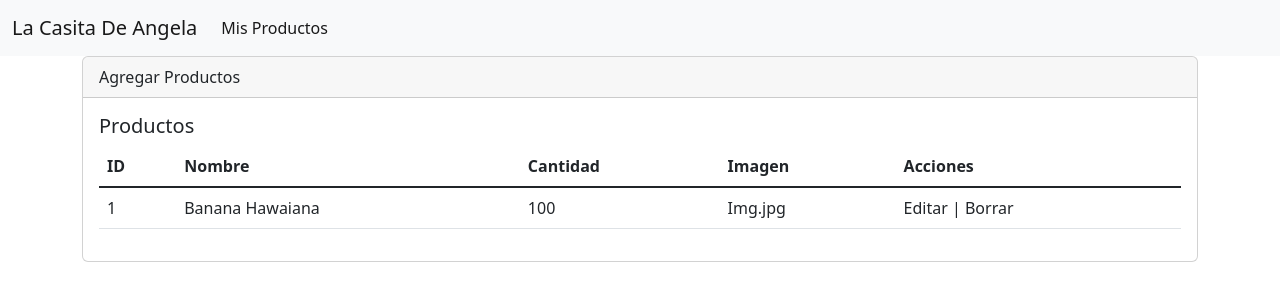
After one commit to FoxtrotCN/La-Casita-De-Angela, a Django app: page /products/ in a window 1280 px wide. The commit adds this page. Shown: the top 301 px of the page. Run offline with Django 4.2, Linux system fonts and the light colour scheme.

Commit message:
Configuring the templates and its routes with his respective views.

```diff
--- a/LaCasitaDeAngela/urls.py
+++ b/LaCasitaDeAngela/urls.py
@@ -18,5 +18,5 @@ from django.urls import path, include
 
 urlpatterns = [
     path('admin/', admin.site.urls),
-    path('shop-login/', include('Shop.urls'))
+    path('', include('Shop.urls'))
 ]
--- a/Shop/templates/base.html
+++ b/Shop/templates/base.html
@@ -12,7 +12,7 @@
 
 <nav class="navbar navbar-expand-lg bg-light">
     <div class="container-fluid">
-        <a class="navbar-brand" href="#">La Casita De Angela</a>
+        <a class="navbar-brand" href="{% url 'shop' %}">La Casita De Angela</a>
         <button class="navbar-toggler" type="button" data-bs-toggle="collapse" data-bs-target="#navbarSupportedContent"
                 aria-controls="navbarSupportedContent" aria-expanded="false" aria-label="Toggle navigation">
             <span class="navbar-toggler-icon"></span>
@@ -20,7 +20,7 @@
         <div class="collapse navbar-collapse" id="navbarSupportedContent">
             <ul class="navbar-nav me-auto mb-2 mb-lg-0">
                 <li class="nav-item">
-                    <a class="nav-link active" aria-current="page" href="#">Mis Productos</a>
+                    <a class="nav-link active" aria-current="page" href="{% url 'products' %}">Mis Productos</a>
                 </li>
             </ul>
         </div>
--- a/Shop/templates/index.html
+++ b/Shop/templates/login.html
@@ -34,7 +34,7 @@
                             <label class="form-check-label" for="form1Example3"> Remember password </label>
                         </div>
 
-                        <button class="btn btn-primary btn-lg btn-block" type="submit">Login</button>
+                        <a href="{% url 'shop' %}"><button class="btn btn-primary btn-lg btn-block" type="submit">Login</button></a>
 
                         <hr class="my-4">
 
--- /dev/null
+++ b/Shop/templates/products/edit.html
@@ -0,0 +1,5 @@
+{% extends "base.html" %}
+
+{% block content %}
+    Form to edit product
+{% endblock %}
--- /dev/null
+++ b/Shop/templates/products/index.html
@@ -0,0 +1,37 @@
+{% extends "base.html" %}
+
+{% block content %}
+
+    <div class="card">
+        <div class="card-header">
+            Agregar Productos
+        </div>
+        <div class="card-body">
+            <h5 class="card-title">Productos</h5>
+
+            <table class="table">
+                <thead>
+                <tr>
+                    <th scope="col">ID</th>
+                    <th scope="col">Nombre</th>
+                    <th scope="col">Cantidad</th>
+                    <th scope="col">Imagen</th>
+                    <th scope="col">Acciones</th>
+                </tr>
+                </thead>
+                <tbody class="table-group-divider">
+                <tr>
+
+                    <td>1</td>
+                    <td>Banana Hawaiana</td>
+                    <td>100</td>
+                    <td>Img.jpg</td>
+                    <td>Editar | Borrar</td>
+                </tr>
+
+                </tbody>
+            </table>
+        </div>
+    </div>
+
+{% endblock %}
--- /dev/null
+++ b/Shop/templates/products/make.html
@@ -0,0 +1,5 @@
+{% extends "base.html" %}
+
+{% block content %}
+    Form to add new products
+{% endblock %}
--- a/Shop/urls.py
+++ b/Shop/urls.py
@@ -4,5 +4,7 @@ from . import views
 
 urlpatterns = [
     path('', views.index),
-    path('shop/', views.shop)
+    path('shop/', views.shop, name="shop"),
+    path('products/', views.products, name="products"),
+
 ]
--- a/Shop/views.py
+++ b/Shop/views.py
@@ -3,8 +3,12 @@ from django.shortcuts import render
 
 
 def index(request):
-    return render(request, 'index.html')
+    return render(request, 'login.html')
 
 
 def shop(request):
-    return render(request, 'base.html')
+    return render(request, 'products/make.html')
+
+
+def products(request):
+    return render(request, 'products/index.html')
```
Also changed, not shown: Shop/templates/products/form.html (added).
